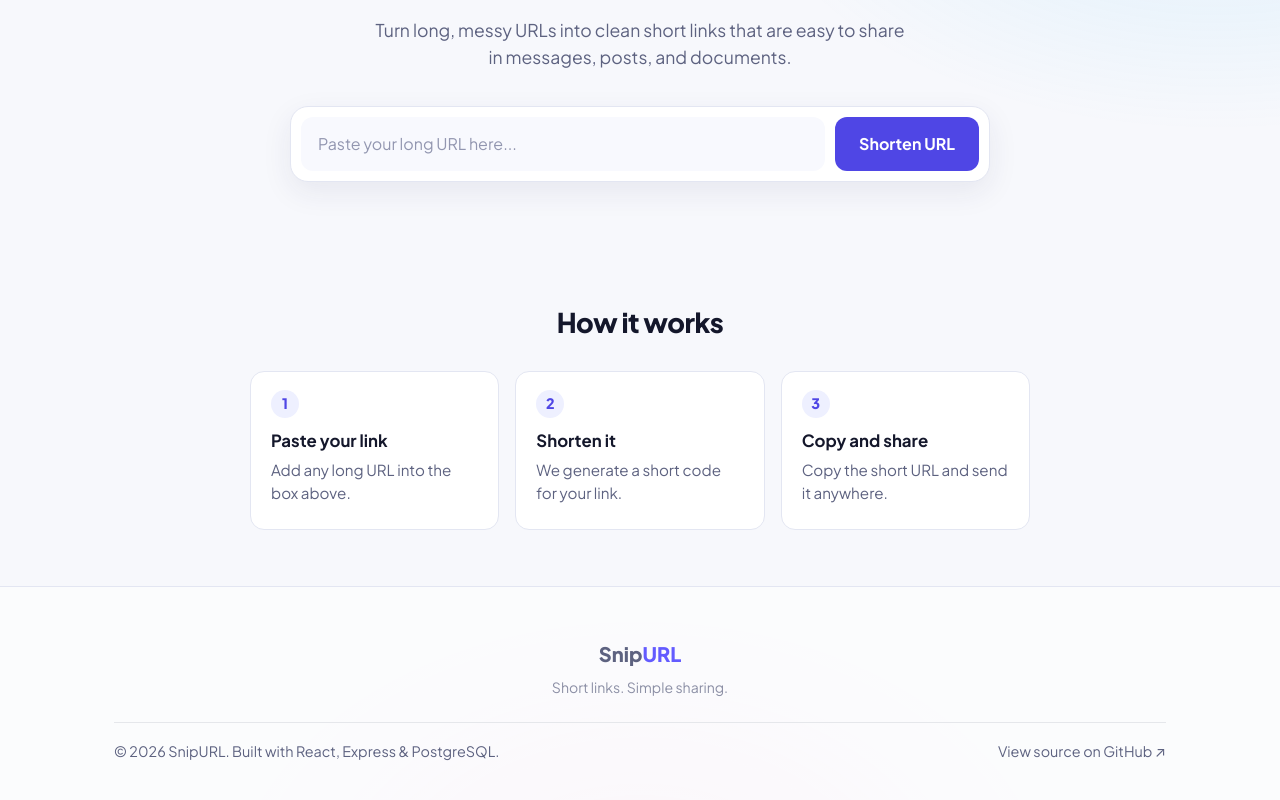
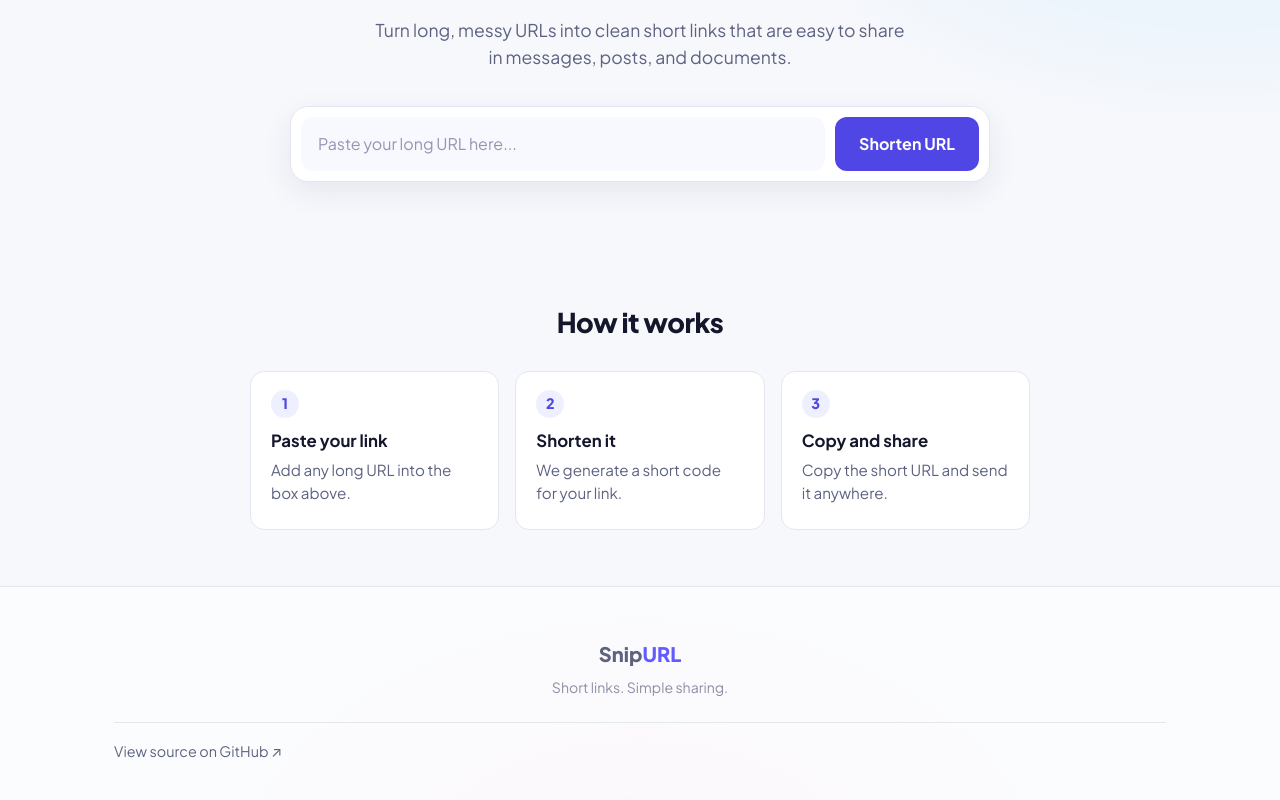
Before and after one commit to pavithranscs25/URL-Shortener, a React (Vite) app in the folder frontend/: page / in a window 1280 px wide. Shown: the part 208-1008 px from the top of the page. Built offline with nearby package versions, Linux system fonts and the light colour scheme.

Commit message:
updated footer

```diff
--- a/frontend/src/components/Footer.jsx
+++ b/frontend/src/components/Footer.jsx
@@ -13,9 +13,6 @@
         </p>
 
         <div className="footer-bottom">
-          <p>
-            &copy; {year} SnipURL. Built with React, Express & PostgreSQL.
-          </p>
 
           <a
             href="https://github.com/pavithranscs25/URL-Shortener"
```
